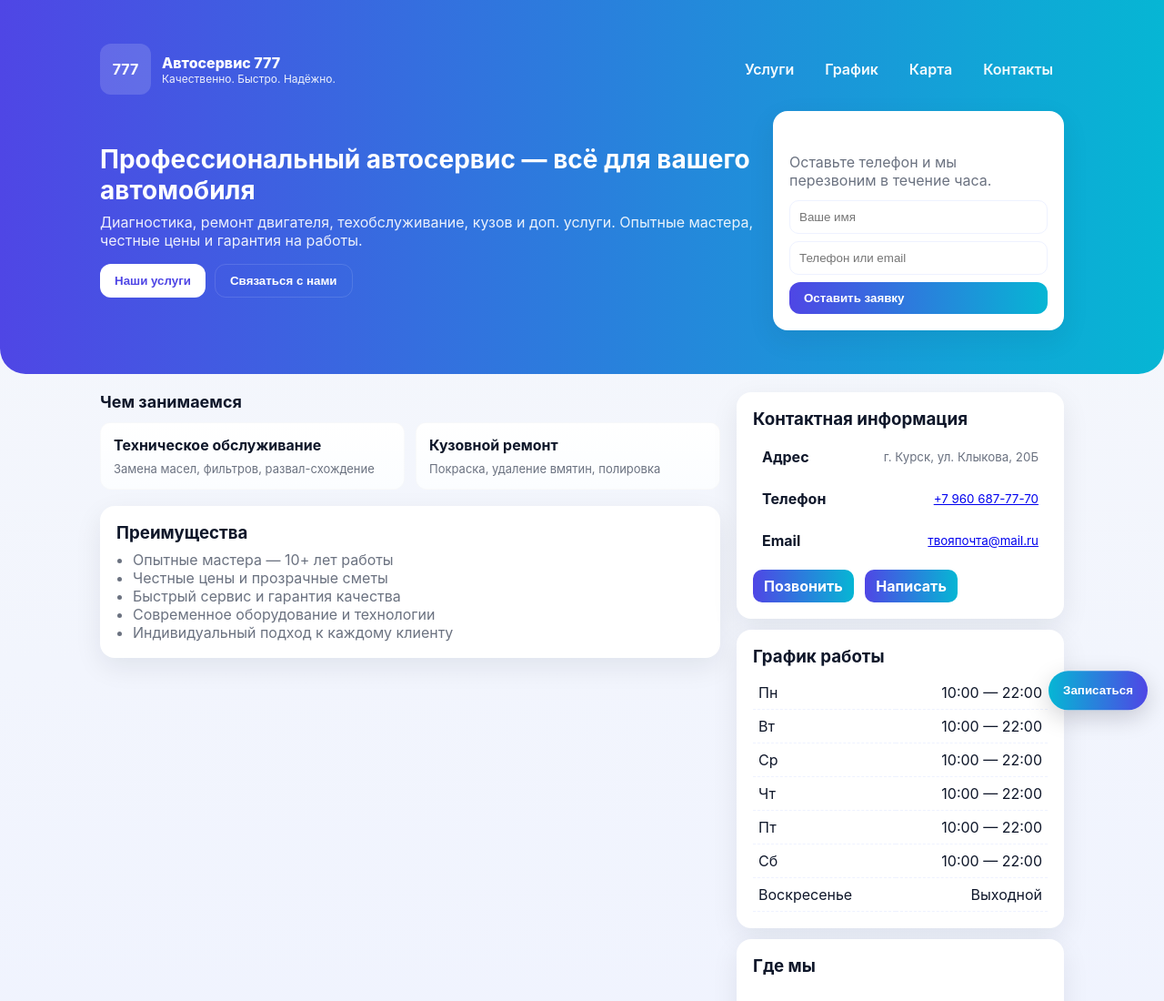
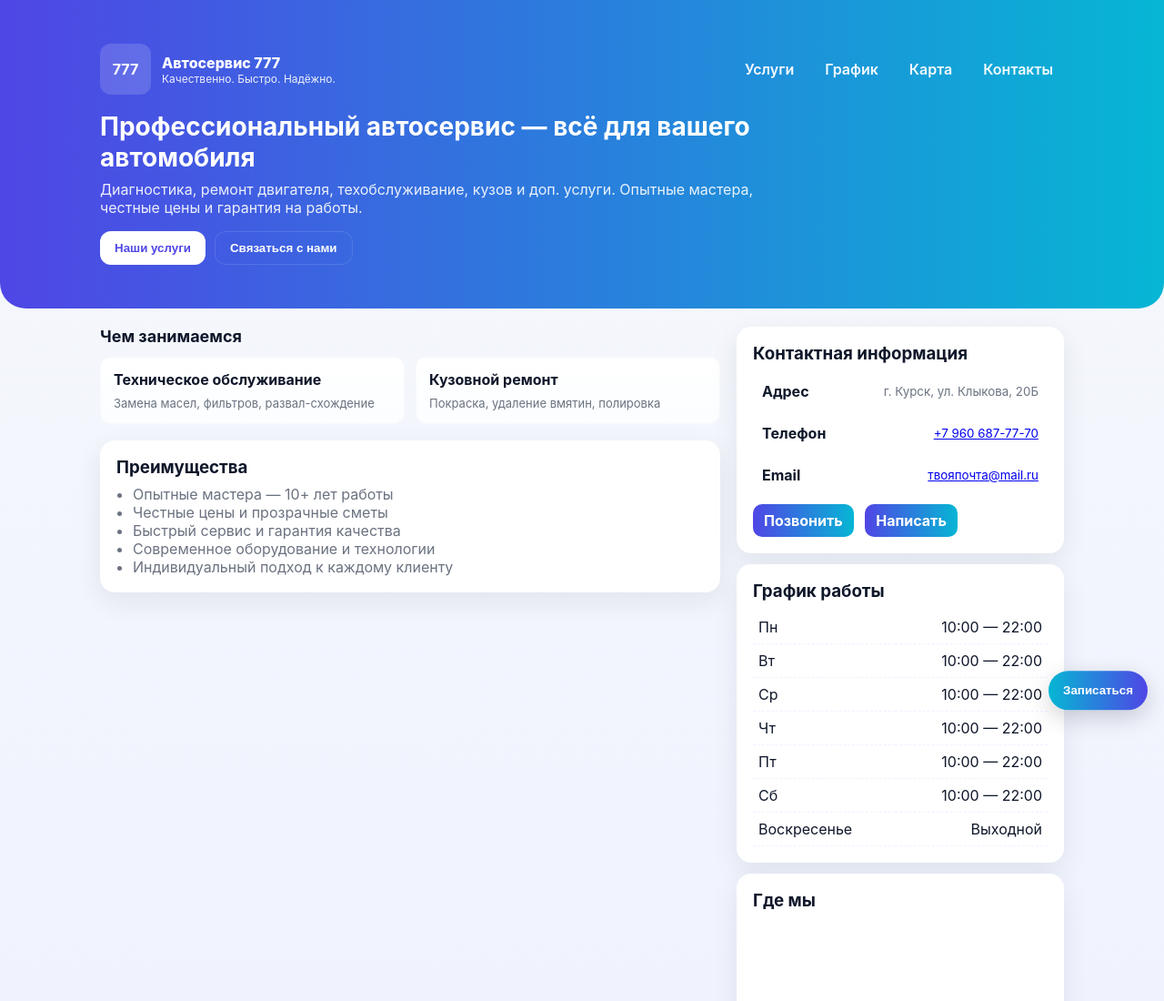
Before and after one commit to carservice777/Auto777, a plain HTML site: page index.html in a window 1280 px wide. Shown: the top 1100 px of the page at 91% size. Drawn offline with Linux system fonts and the light colour scheme; grey boxes are pictures that could not be loaded.

Commit message:
Update index.html

```diff
--- a/index.html
+++ b/index.html
@@ -90,20 +90,10 @@
           </div>
         </div>
         <div class="hero-right">
-          <div class="card">
-            <strong>Быстрая заявка</strong>
-            <p style="margin:8px 0 12px;color:var(--muted)">Оставьте телефон и мы перезвоним в течение часа.</p>
-            <form onsubmit="event.preventDefault(); alert('Заявка отправлена — замените alert на реальный обработчик');">
-              <input required placeholder="Ваше имя" style="width:100%;padding:10px;border-radius:10px;border:1px solid #eef2ff;margin-bottom:8px">
-              <input required placeholder="Телефон или email" style="width:100%;padding:10px;border-radius:10px;border:1px solid #eef2ff;margin-bottom:8px">
-              <button class="btn" type="submit" style="width:100%;background:linear-gradient(90deg,var(--accent1),var(--accent2));color:white;border-radius:12px">Оставить заявку</button>
-            </form>
-          </div>
         </div>
       </div>
     </div>
   </header>
-
   <main class="container">
     <div class="grid">
       <section>
```
